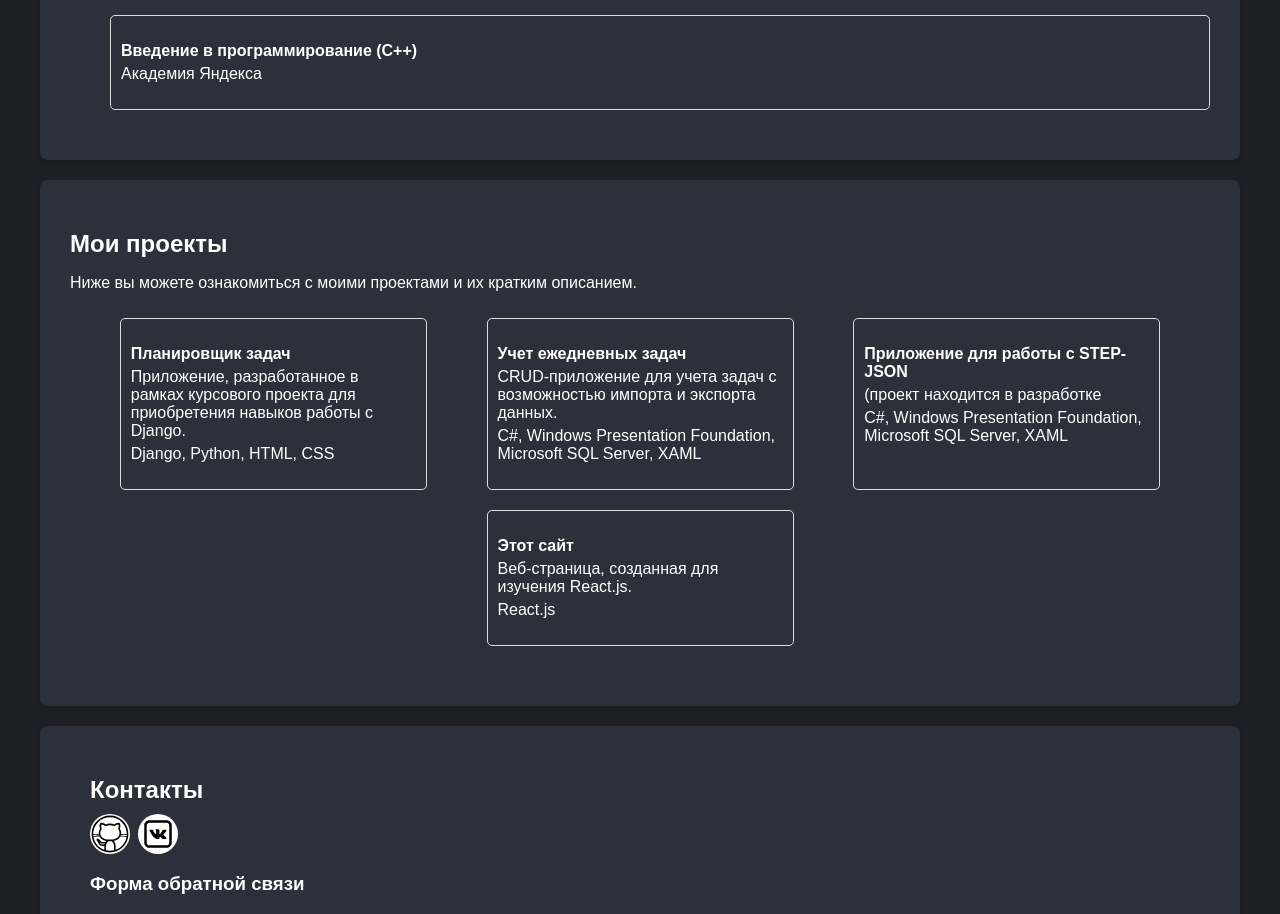
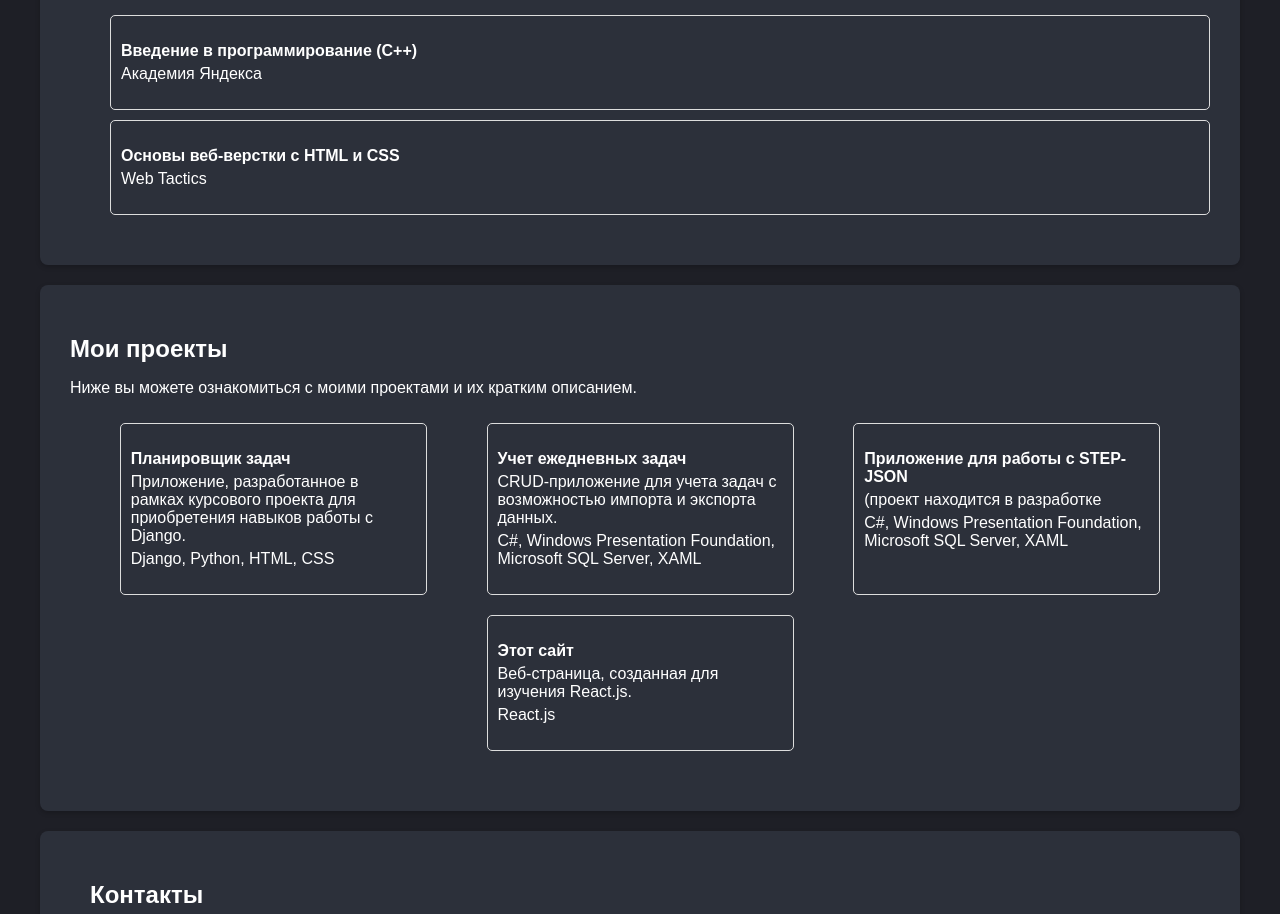
Before and after one commit to lyacsevna/AboutMe, a React (Create React App) app: page / in a window 1280 px wide. Shown: the part 823-1737 px from the top of the page. Built offline with nearby package versions, Linux system fonts and the light colour scheme.

Commit message:
added new course

```diff
--- a/src/data.js
+++ b/src/data.js
@@ -18,6 +18,11 @@ export const courses = [
         title: 'Введение в программирование (C++)',
         organization: 'Академия Яндекса',
         year: '2023'
+    },
+    {
+        title: 'Основы веб-верстки с HTML и CSS',
+        organization: 'Web Tactics',
+        year: '2025'
     }
 ];
 
```
